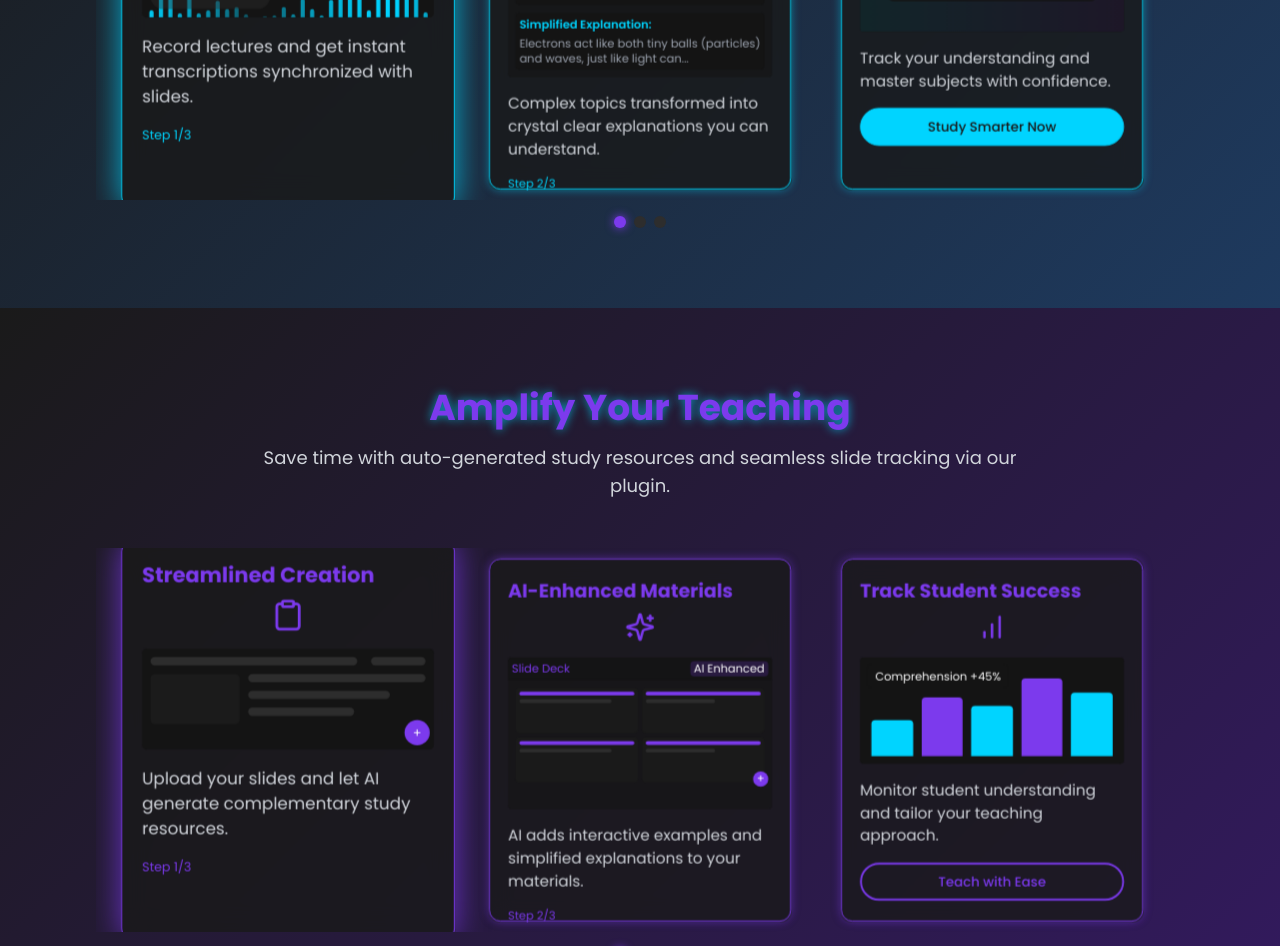
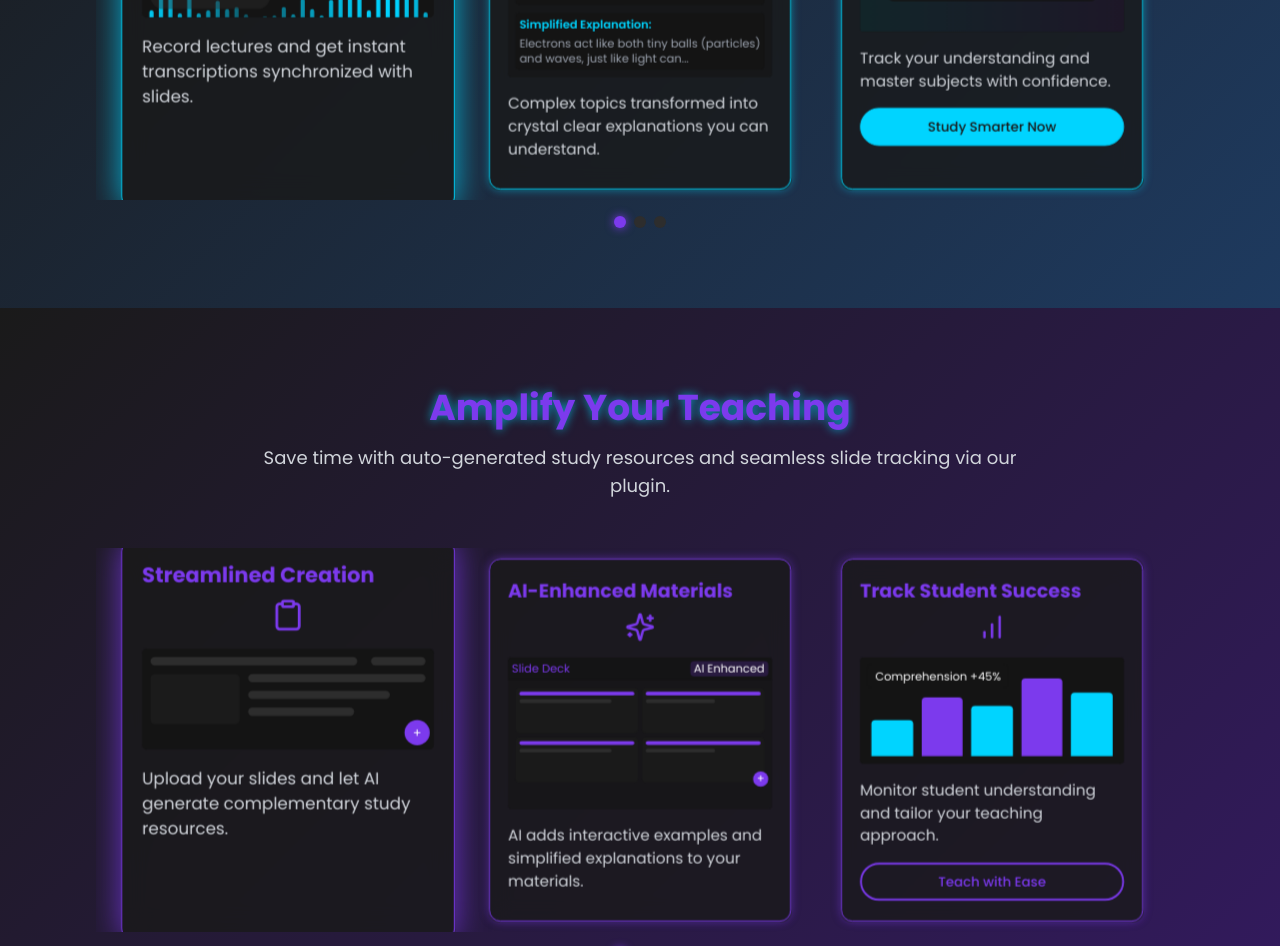
Before and after one commit to srp8/innov-ai-tive, a React (Vite) app: page / in a window 1280 px wide. Shown: the part 1000-1946 px from the top of the page. Built offline with nearby package versions, Linux system fonts and the light colour scheme.

Commit message:
Refactor: Implement the plan
Implement the changes as requested.

```diff
--- a/src/components/carousel/CarouselPanel.tsx
+++ b/src/components/carousel/CarouselPanel.tsx
@@ -43,8 +43,8 @@ export const CarouselPanel = ({
       }
     },
     hover: {
-      scale: isActive ? 1.1 : 1,
-      y: -10,
+      scale: isActive ? 1.08 : 1.02,
+      y: 0,
       transition: { type: "spring", stiffness: 300, damping: 15 }
     }
   };
--- a/src/components/carousel/ProfessorCarousel.tsx
+++ b/src/components/carousel/ProfessorCarousel.tsx
@@ -60,7 +60,7 @@ export const ProfessorCarousel = () => {
           </div>
 
           <div className="mt-auto">
-            <div className="text-xs text-neon-purple">Step 1/3</div>
+            {/* Step indicator removed */}
           </div>
         </div>
       </CarouselPanel>
@@ -143,7 +143,7 @@ export const ProfessorCarousel = () => {
           </div>
 
           <div className="mt-auto">
-            <div className="text-xs text-neon-purple">Step 2/3</div>
+            {/* Step indicator removed */}
           </div>
         </div>
       </CarouselPanel>
--- a/src/components/carousel/StudentCarousel.tsx
+++ b/src/components/carousel/StudentCarousel.tsx
@@ -68,7 +68,7 @@ export const StudentCarousel = () => {
           </div>
 
           <div className="mt-auto">
-            <div className="text-xs text-neon-blue">Step 1/3</div>
+            {/* Step indicator removed */}
           </div>
         </div>
       </CarouselPanel>
@@ -111,7 +111,7 @@ export const StudentCarousel = () => {
           </div>
 
           <div className="mt-auto">
-            <div className="text-xs text-neon-blue">Step 2/3</div>
+            {/* Step indicator removed */}
           </div>
         </div>
       </CarouselPanel>
```
